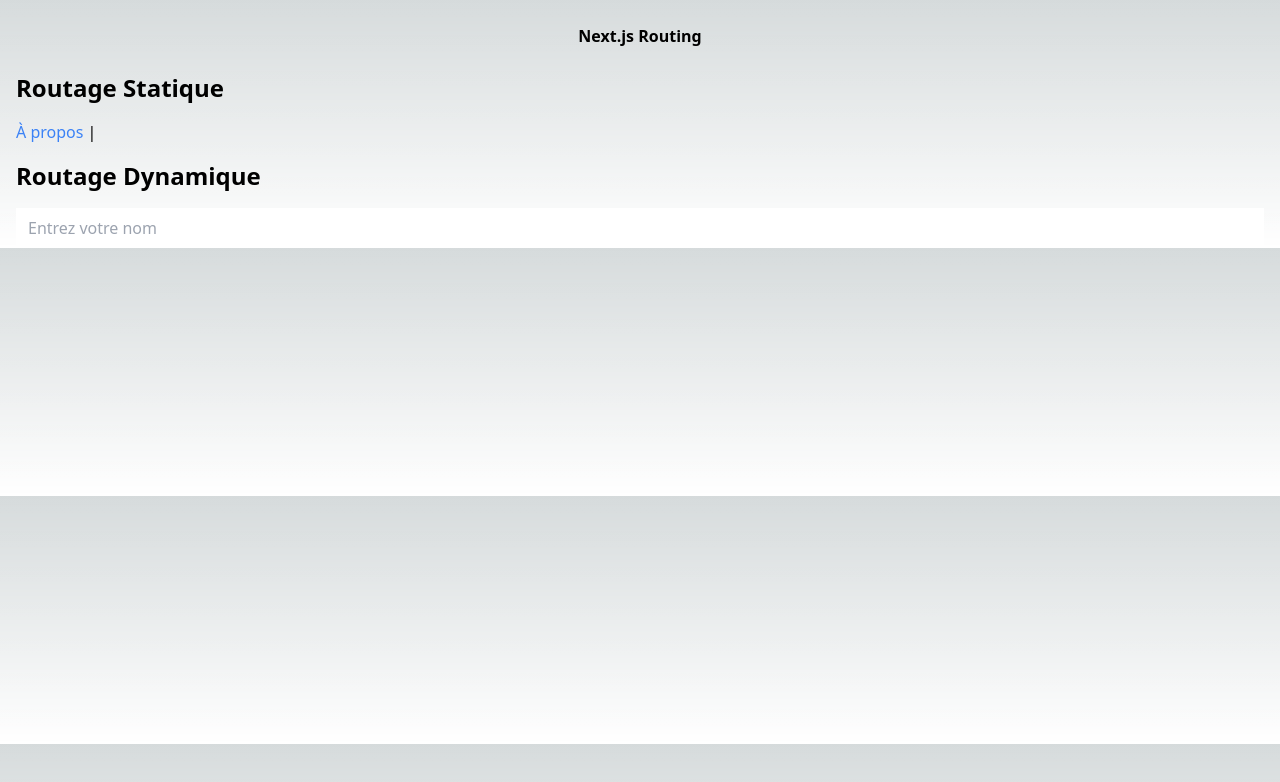
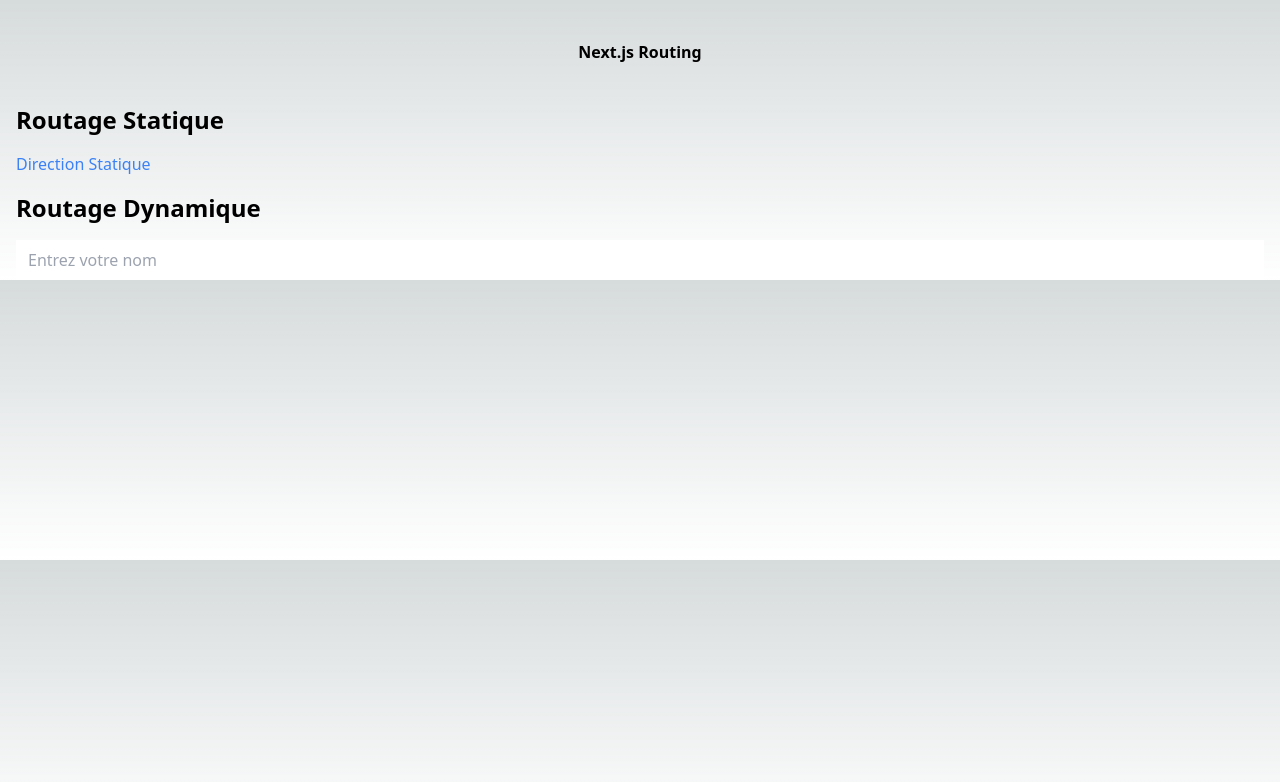
Before and after one commit to simbiss/nextnews, a Next.js app: page / in a window 1280 px wide. Shown: the top 782 px of the page. Built offline with nearby package versions, Linux system fonts and the light colour scheme.

Commit message:
réglage petit bug d'interfacage

```diff
--- a/src/pages/_app.tsx
+++ b/src/pages/_app.tsx
@@ -1,7 +1,15 @@
 import { AppProps } from 'next/app';
+import Head from 'next/head';
 import '../styles/globals.css';
 function MyApp({ Component, pageProps }: AppProps) {
-  return <Component {...pageProps} />;
+  return(
+  <>
+  <Head>
+  <link rel="icon" href="/favicon.ico" />
+  </Head>
+  <Component {...pageProps} />
+  </>
+  );
 }
 
 export default MyApp;
--- a/src/pages/index.tsx
+++ b/src/pages/index.tsx
@@ -10,14 +10,14 @@
 
   return (
     <div className="container mx-auto px-4">
-      <h1 className='text-4x1 font-bold text-center my-6'>Next.js Routing</h1>
+      <h1 className='text-4x1 font-bold text-center my-10'>Next.js Routing</h1>
       <h2 className="text-2xl font-semibold my-4">Routage Statique</h2>
-      <Link legacyBehavior href="/about"><a className="text-blue-500 hover:text-blue-700 transition duration-300">À propos</a></Link> |
+      <Link legacyBehavior href="/about"><a className="text-blue-500 hover:text-blue-700 transition duration-300">Direction Statique</a></Link>
 
       <h2 className="text-2xl font-semibold my-4">Routage Dynamique</h2>
       <input
         type="text"
-        className="form-input mt-1 block w-full px-3 py-2"
+        className="form-input mt-1 block w-full px-3 py-2 text-black"
         value={inputValue}
         onChange={handleInputChange}
         placeholder='Entrez votre nom'
```
Also changed, not shown: 1 other file (tests, documents, lock files or other folders).
